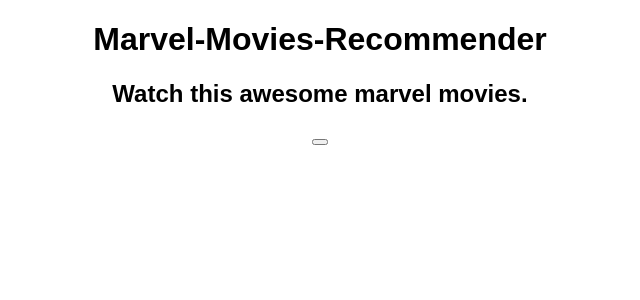
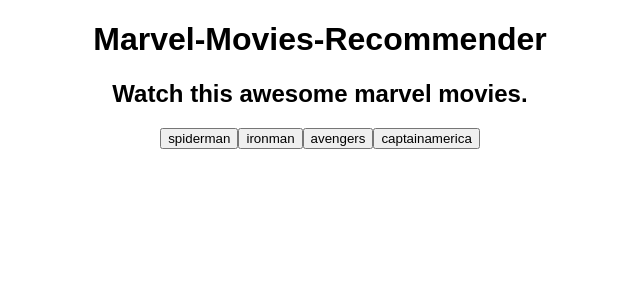
Before and after one commit to Abhay5855/Marvel-Movies-Collection, a React (Create React App) app: page / in a window 1280 px wide. Shown: the top 300 px of the page, without its empty margins (320-960 px from the left). Built offline with nearby package versions, Linux system fonts and the light colour scheme.

Commit message:
add: method Object.keys.map  use object.keys to convert our object into an array that we can map over

```diff
--- a/src/App.js
+++ b/src/App.js
@@ -101,13 +101,17 @@
 export default function App() {
   const [selectMovie, setSelectMovie] = useState("ironman");
 
-  function movieClickHandler() {}
+  function movieClickHandler() {
+    setSelectMovie();
+  }
   return (
     <div className="App">
       <h1>Marvel-Movies-Recommender</h1>
       <h2>Watch this awesome marvel movies.</h2>
 
-      <button onClick={() => movieClickHandler()}>{}</button>
+      {Object.keys(marvelDB).map((movie) => (
+        <button onClick={() => movieClickHandler(movie)}>{movie}</button>
+      ))}
     </div>
   );
 }
```
